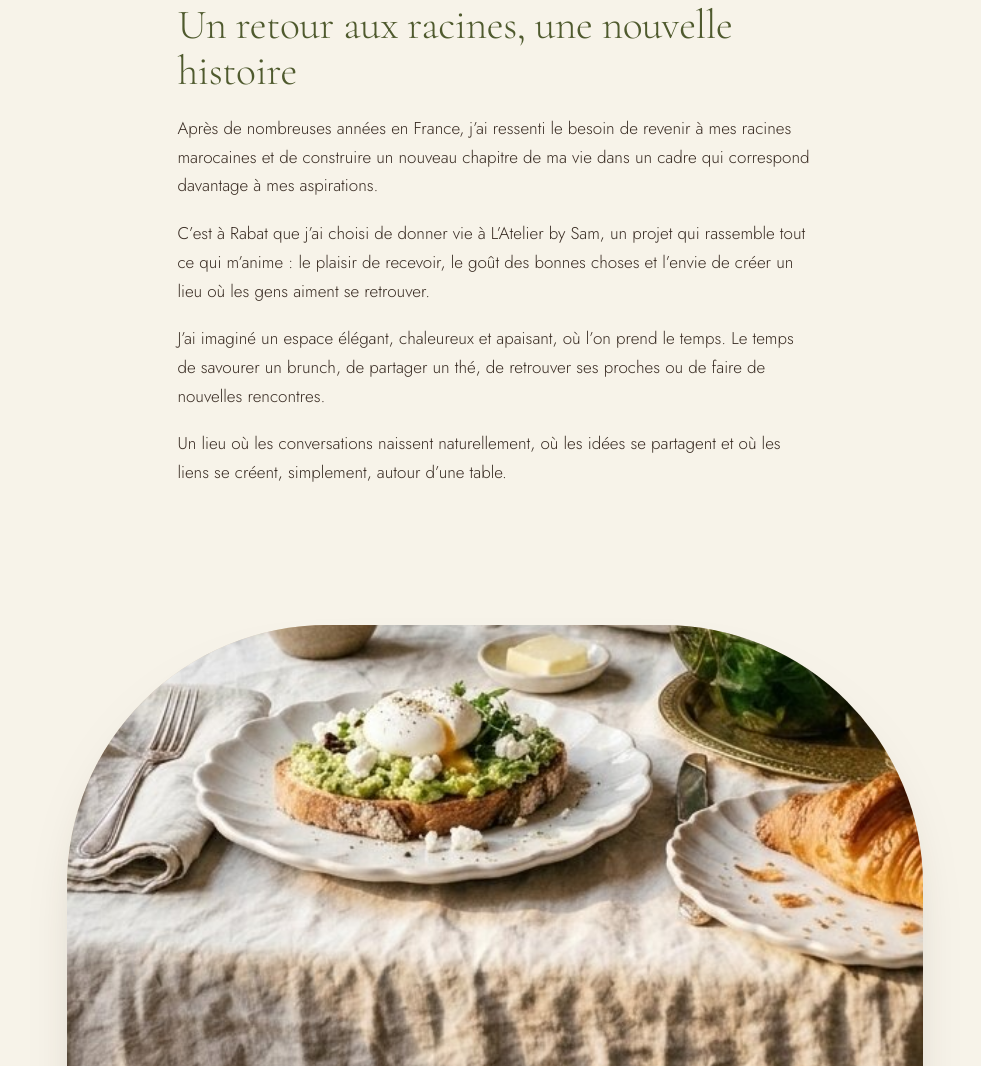
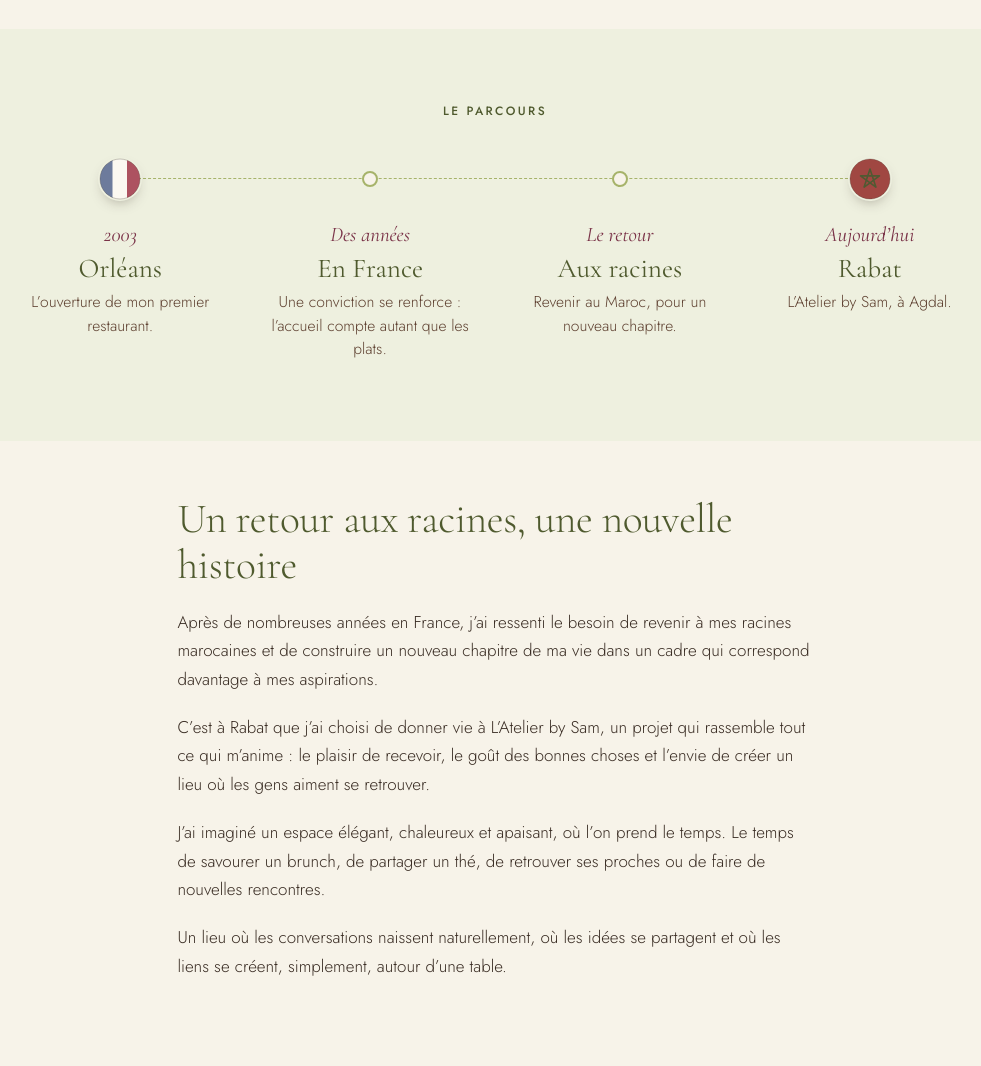
Before and after one commit to amarraduzzi/atelierbysam, a plain HTML site: page histoire.html in a window 1280 px wide. Shown: the part 1618-2684 px from the top of the page, without its empty margins (145-1126 px from the left). Drawn offline with nearby package versions, Linux system fonts and the light colour scheme.

Commit message:
Add files via upload

```diff
--- a/css/style.css
+++ b/css/style.css
@@ -365,3 +365,39 @@ footer p{margin:0 auto;color:var(--sand)}
 
 /* Menu: opmerking onder de categorietitel */
 .acc-note{font-family:var(--serif);font-style:italic;color:var(--taupe);font-size:1rem;margin:.6rem 0 .2rem;max-width:none}
+
+/* ===== Notre histoire: tijdlijn, handtekening, beweging ===== */
+.tl{background:var(--mist);padding:4.5rem 1.4rem 5rem;text-align:center}
+.tl .eyebrow{margin-inline:auto}
+.tl-list{list-style:none;max-width:980px;margin:2.2rem auto 0;display:grid;grid-template-columns:repeat(4,1fr);gap:1.2rem;position:relative}
+.tl-list::before{content:"";position:absolute;left:12.5%;right:12.5%;top:21px;border-top:1px dashed var(--pistache)}
+.tl-list li{position:relative;padding:0 .4rem}
+.tl-dot{display:grid;place-items:center;width:44px;height:44px;margin:0 auto 1rem;position:relative;z-index:1}
+.tl-dot:empty::after{content:"";width:12px;height:12px;border-radius:50%;background:var(--cream);border:2px solid var(--pistache)}
+.tl-dot .flag{width:44px;height:44px;filter:saturate(.9);box-shadow:0 6px 14px -6px rgba(58,45,36,.4);border-radius:50%}
+.tl-y{display:block;font-family:var(--serif);font-style:italic;font-weight:400;font-size:1.3rem;color:var(--plum)}
+.tl-list h3{font-size:1.7rem;margin:.1rem 0 .4rem}
+.tl-list p{margin:0 auto;max-width:22ch;font-size:.98rem;line-height:1.5;color:var(--taupe)}
+@media (max-width:800px){
+  .tl{text-align:left;padding:3.5rem 1.4rem 3.5rem}
+  .tl-list{grid-template-columns:1fr;gap:1.6rem;margin-left:.4rem}
+  .tl-list::before{left:21px;right:auto;top:20px;bottom:20px;border-top:0;border-left:1px dashed var(--pistache)}
+  .tl-list li{padding:0 0 0 4rem;text-align:left;min-height:44px}
+  .tl-dot{position:absolute;left:0;top:0;margin:0}
+  .tl-list p{margin:0;max-width:none}
+}
+.h-cont{padding-top:3.5rem}
+.h-cont h2:first-child{margin-top:0}
+.h-info{font-size:.8rem;letter-spacing:.16em;text-transform:uppercase;color:var(--taupe);margin:-1rem auto 1.8rem!important}
+/* handtekening: de lijn tekent "Sam", daarna vult hij zich */
+.sign-svg{width:190px;height:80px;display:block;margin:0 auto;overflow:visible}
+.sign-t{font-family:var(--serif);font-style:italic;font-weight:400;font-size:74px;fill:var(--plum);stroke:var(--plum);stroke-width:1.1;stroke-linejoin:round}
+.js .sign .sign-t{fill:transparent;stroke-dasharray:420;stroke-dashoffset:420}
+.js .sign.in .sign-t{animation:sign-draw 2.4s .2s ease forwards,sign-fill .8s 2s ease forwards}
+@keyframes sign-draw{to{stroke-dashoffset:0}}
+@keyframes sign-fill{to{fill:var(--plum)}}
+/* zacht verschijnen bij het scrollen (alleen als JS draait en je geen "minder beweging" hebt gekozen) */
+.js .rv{opacity:0;transform:translateY(18px);transition:opacity .9s ease var(--d,0s),transform .9s cubic-bezier(.2,.7,.2,1) var(--d,0s)}
+.js .rv.in{opacity:1;transform:none}
+.js .sam-photo.rv{transform:translateY(26px) scale(.97)}
+.js .sam-photo.rv.in{transform:none}
--- a/histoire.html
+++ b/histoire.html
@@ -42,6 +42,19 @@
 
     <p class="h-pull">« Pour moi, recevoir, c’est faire en sorte que chacun se sente à sa place. »</p>
 
+  </article>
+
+  <section class="tl" aria-labelledby="tl-t">
+    <p class="eyebrow" id="tl-t">Le parcours</p>
+    <ol class="tl-list">
+      <li class="rv"><span class="tl-dot"><svg class="flag" viewBox="0 0 44 44" role="img" aria-label="France"><clipPath id="cf"><circle cx="22" cy="22" r="20"/></clipPath><g clip-path="url(#cf)"><rect width="15" height="44" fill="#6B7BA0"/><rect x="14.5" width="15" height="44" fill="#FBF8F0"/><rect x="29" width="16" height="44" fill="#B5505F"/></g><circle cx="22" cy="22" r="20" fill="none" stroke="rgba(58,45,36,.25)"/></svg></span><b class="tl-y">2003</b><h3>Orléans</h3><p>L’ouverture de mon premier restaurant.</p></li>
+      <li class="rv" style="--d:.12s"><span class="tl-dot"></span><b class="tl-y">Des années</b><h3>En France</h3><p>Une conviction se renforce : l’accueil compte autant que les plats.</p></li>
+      <li class="rv" style="--d:.24s"><span class="tl-dot"></span><b class="tl-y">Le retour</b><h3>Aux racines</h3><p>Revenir au Maroc, pour un nouveau chapitre.</p></li>
+      <li class="rv" style="--d:.36s"><span class="tl-dot"><svg class="flag" viewBox="0 0 44 44" role="img" aria-label="Maroc"><clipPath id="cm"><circle cx="22" cy="22" r="20"/></clipPath><g clip-path="url(#cm)"><rect width="44" height="44" fill="#A8453F"/></g><path d="M22 12 L27.88 30.09 L12.49 18.91 L31.51 18.91 L16.12 30.09 Z" fill="none" stroke="#4F5A2E" stroke-width="1.6" stroke-linejoin="round"/><circle cx="22" cy="22" r="20" fill="none" stroke="rgba(58,45,36,.25)"/></svg></span><b class="tl-y">Aujourd’hui</b><h3>Rabat</h3><p>L’Atelier by Sam, à Agdal.</p></li>
+    </ol>
+  </section>
+
+  <article class="h-body h-cont">
     <h2>Un retour aux racines, une nouvelle histoire</h2>
     <p>Après de nombreuses années en France, j’ai ressenti le besoin de revenir à mes racines marocaines et de construire un nouveau chapitre de ma vie dans un cadre qui correspond davantage à mes aspirations.</p>
     <p>C’est à Rabat que j’ai choisi de donner vie à L’Atelier by Sam, un projet qui rassemble tout ce qui m’anime : le plaisir de recevoir, le goût des bonnes choses et l’envie de créer un lieu où les gens aiment se retrouver.</p>
@@ -68,8 +81,9 @@
     <p>L’Atelier by Sam, c’est ma façon de concevoir l’hospitalité : du goût, de l’attention et de l’humain.</p>
 
     <div class="h-end">
-      <p class="sign">Sam</p>
+      <p class="sign" aria-label="Sam"><svg class="sign-svg" viewBox="0 0 230 96" aria-hidden="true"><text x="4" y="70" class="sign-t">Sam</text></svg></p>
       <p class="welcome">Bienvenue chez vous, à Rabat.</p>
+      <p class="h-info">Agdal, Rabat · 10h – 21h</p>
       <div class="actions">
         <a class="btn btn-solid" href="index.html#reserver">Réserver une table</a>
         <a class="btn btn-line" href="index.html#carte">Voir la carte</a>
@@ -85,5 +99,6 @@
   <p class="small">© 2026 L’Atelier by Sam</p>
 </footer>
 
+<script src="js/histoire.js"></script>
 </body>
 </html>
--- /dev/null
+++ b/js/histoire.js
@@ -0,0 +1,17 @@
+// Pagina "Notre histoire": zachte verschijn-animaties bij het scrollen en een handtekening die zich tekent.
+(function () {
+  const root = document.documentElement;
+  const calm = window.matchMedia && window.matchMedia("(prefers-reduced-motion: reduce)").matches;
+  if (calm || !("IntersectionObserver" in window)) return; // zonder animatie blijft alles gewoon zichtbaar
+  root.classList.add("js");
+  const targets = document.querySelectorAll(".h-body > *:not(.h-end), .h-wide, .h-end > *, .tl .eyebrow, .rv, .h-hero > *");
+  targets.forEach(el => el.classList.add("rv"));
+  const sign = document.querySelector(".sign");
+  const io = new IntersectionObserver(es => es.forEach(e => {
+    if (!e.isIntersecting) return;
+    e.target.classList.add("in");
+    io.unobserve(e.target);
+  }), { threshold: 0.12, rootMargin: "0px 0px -6% 0px" });
+  targets.forEach(el => io.observe(el));
+  if (sign) io.observe(sign);
+})();
```
